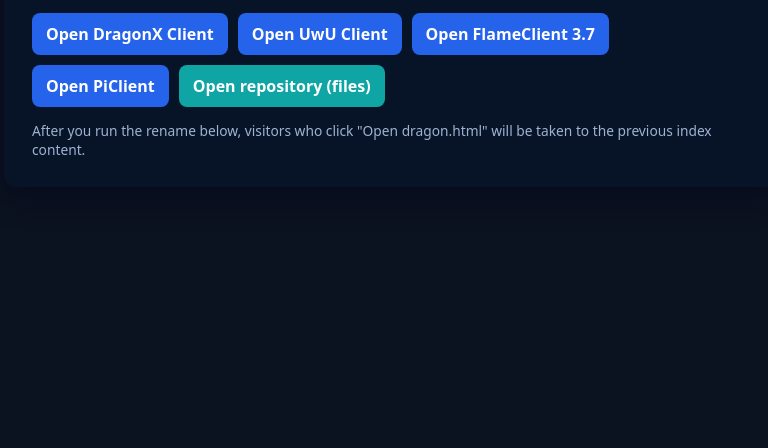
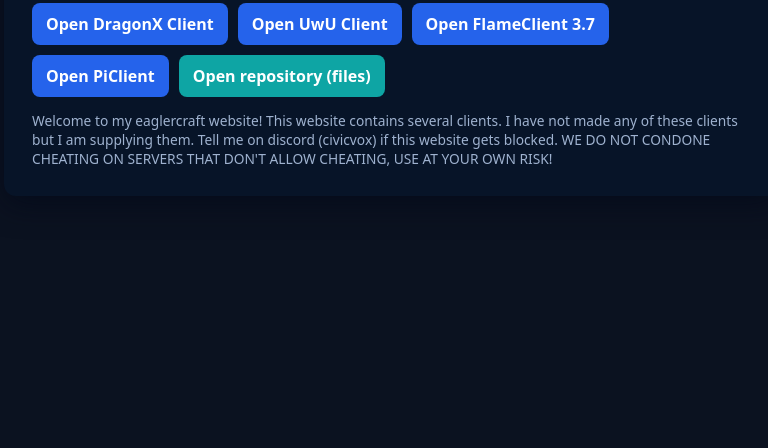
Before and after one commit to jbaejb327alt/jbaejb327alt.github.io, a plain HTML site: page index.html in a window 1280 px wide. Shown: the part 352-800 px from the top of the page, without its empty margins (248-1016 px from the left). Drawn offline with Linux system fonts and the light colour scheme.

Commit message:
Modify footer text and add disclaimer
Updated footer content to include a welcome message and a disclaimer about cheating.

```diff
--- a/index.html
+++ b/index.html
@@ -31,7 +31,8 @@
     </div>
 
     <footer>
-      After you run the rename below, visitors who click "Open dragon.html" will be taken to the previous index content.
+      Welcome to my eaglercraft website! This website contains several clients. I have not made any of these clients but I am supplying them.
+      Tell me on discord (civicvox) if this website gets blocked. WE DO NOT CONDONE CHEATING ON SERVERS THAT DON'T ALLOW CHEATING, USE AT YOUR OWN RISK!
     </footer>
   </main>
 </body>
```
